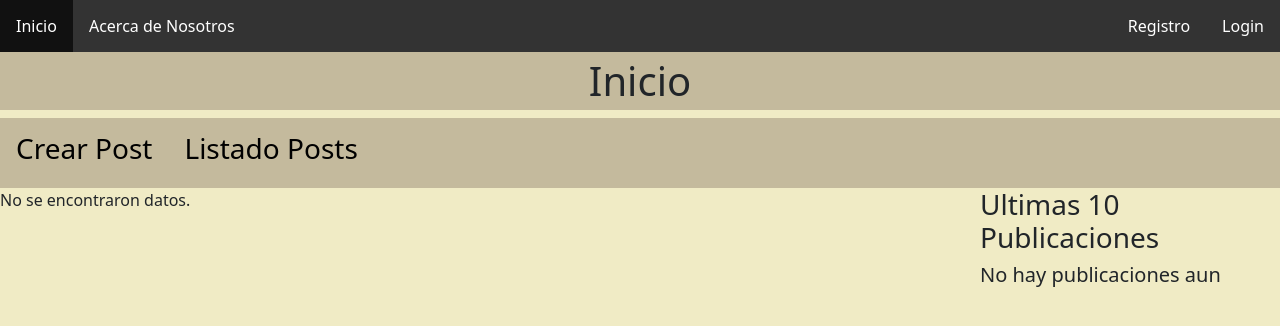
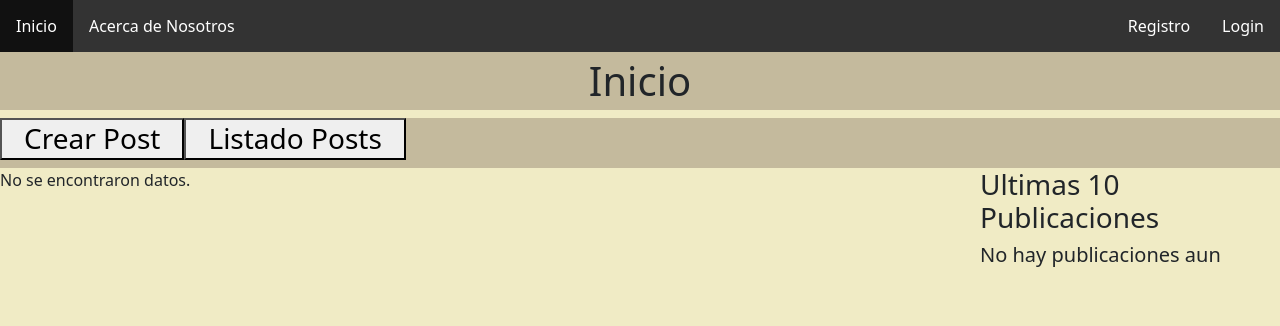
Before and after one commit to sebastianleyton/Entrega1-LarramendiLeytonRivera, a Django app: page / in a window 1280 px wide. Shown: the top 326 px of the page. Run offline with Django 4.2, Linux system fonts and the light colour scheme; data that the repository does not hold is empty; parts of the project's set-up code (start-up, migrations or seed data) failed here and were passed over; some libraries are stand-ins or nearby versions.

Commit message:
- Cambiados estilos

```diff
--- a/static/css/skeleton.css
+++ b/static/css/skeleton.css
@@ -118,6 +118,8 @@ input[type=text], input[type=password], input[type=email] {
    padding: 20px;
    margin-top: 20px;
    max-width:1200px;
+   border-style:solid;
+   border-color:#333;
 }
 
 .row:after {
@@ -150,7 +152,7 @@ div.crear_post_menu ul li a {
   display: block;
   color: black;
   text-align: center;
-  padding: 14px 16px;
+  padding: 1px 16px;
   text-decoration: none;
 }
 
--- a/templates/crear_post.html
+++ b/templates/crear_post.html
@@ -16,7 +16,7 @@
 
         <li>
             <h3>
-                <a href={%url 'listado_posts'%}>Listado Posts</a>
+                <button class="boton_post"><a href={%url 'listado_posts'%}>Listado Posts</a></button>
             </h3>
         </li>
     </ul>
--- a/templates/index.html
+++ b/templates/index.html
@@ -5,12 +5,12 @@
     <ul style="display: block;">
         <li>
             <h3>
-                <a href={%url 'crear_post'%}>Crear Post</a>
+                <button class="boton_post"><a href={%url 'crear_post'%}>Crear Post</a></button>
             </h3>
         </li>
         <li>
             <h3>
-                <a href={%url 'listado_posts'%}>Listado Posts</a>
+                <button class="boton_post"><a href={%url 'listado_posts'%}>Listado Posts</a></button>
             </h3>
         </li>
     </ul>
--- a/templates/listado_posts.html
+++ b/templates/listado_posts.html
@@ -13,7 +13,7 @@
     <ul style="display: block;">
         <li>
             <h3>
-                <a href={%url 'crear_post'%}>Crear Post</a>
+                <button class="boton_post"><a href={%url 'crear_post'%}>Crear Post</a></button>
             </h3>
         </li>
     </ul>
```
